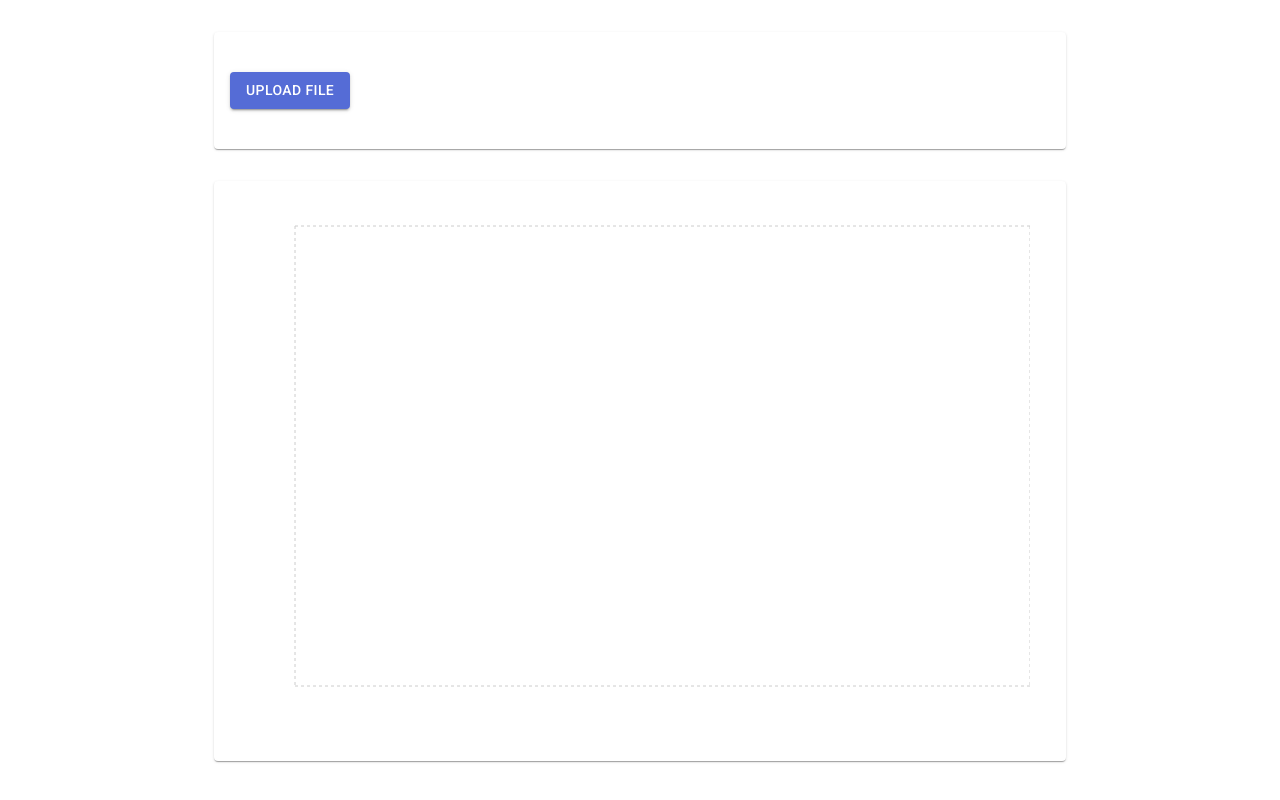
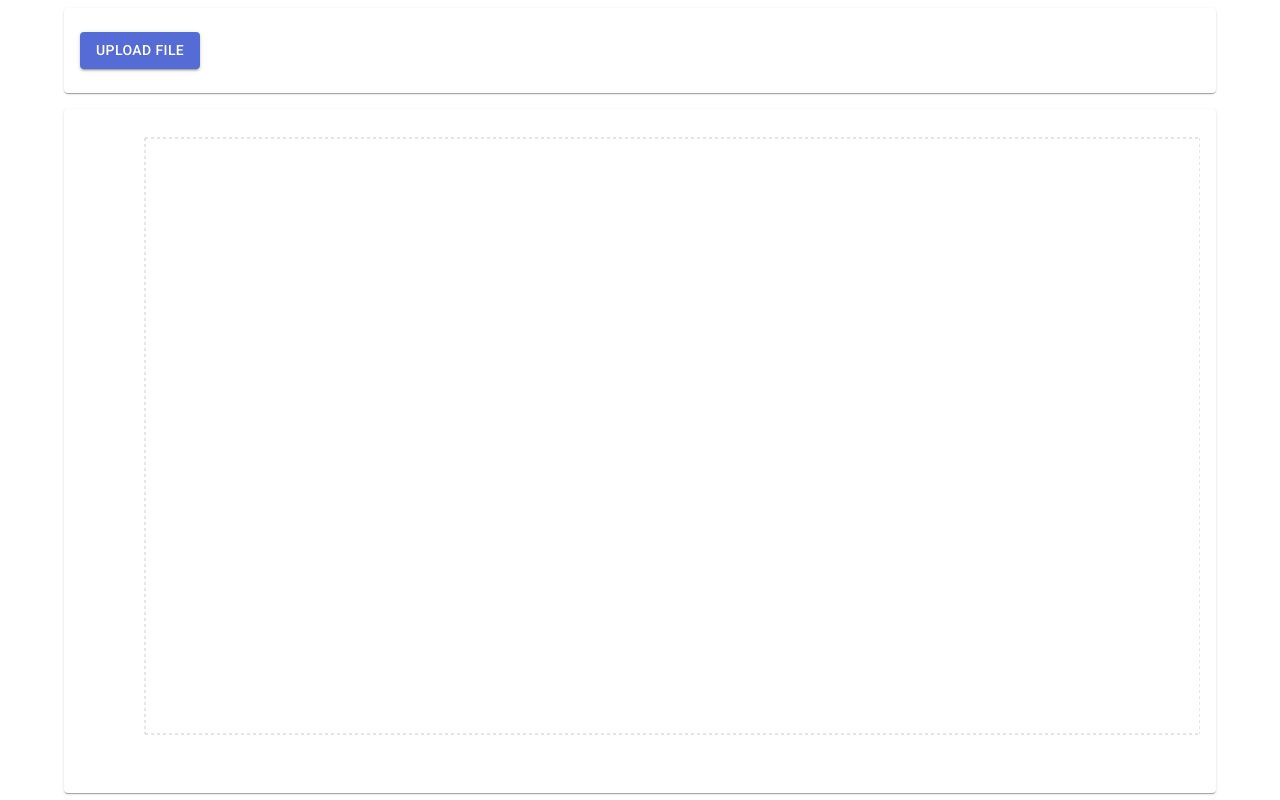
Before and after one commit to barinali/tadhack-2021-berlin-client, a React (Create React App) app: page / in a window 1280 px wide. Built offline with nearby package versions, Linux system fonts and the light colour scheme.

Commit message:
Tweak white-spaces in UI

```diff
--- a/public/index.html
+++ b/public/index.html
@@ -22,6 +22,16 @@
     <title>tadhack-2021-berlin-client</title>
     <!-- Fonts to support Material Design -->
     <link rel="stylesheet" href="https://fonts.googleapis.com/css?family=Roboto:300,400,500,700&display=swap" />
+
+    <style>
+      html, body, #root {
+        height: 100%;
+      }
+
+      #root {
+        display: flex;
+      }
+    </style>
   </head>
   <body>
     <noscript>You need to enable JavaScript to run this app.</noscript>
--- a/src/App.js
+++ b/src/App.js
@@ -1,8 +1,7 @@
 import { useState } from 'react';
 import { withStyles } from '@mui/styles';
-import Container from '@mui/material/Container';
+import MuiContainer from '@mui/material/Container';
 import Typography from '@mui/material/Typography';
-import Box from '@mui/material/Box';
 import MuiPaper from '@mui/material/Paper';
 import FileUploadButton from './components/FileUploadButton/FIleUploadButton';
 import PriceChart from './components/PriceChart';
@@ -10,9 +9,25 @@ import { simulateNumbers } from './helpers/api';
 
 const Paper = withStyles((theme) => ({
   root: {
-    padding: theme.spacing(5, 2)
+    padding: theme.spacing(3, 2),
+    margin: theme.spacing(1, 0),
+    display: 'flex',
   }
 }))(MuiPaper);
+
+const AutoHeightPaper = withStyles({
+  root: {
+    flex: 1,
+  }
+})(Paper);
+
+const Container = withStyles(({
+  root: {
+    display: 'flex !important',
+    flex: 1,
+    flexDirection: 'column',
+  }
+}))(MuiContainer);
 
 const AWA_PROVIDER = 'AWA_PROVIDER';
 
@@ -50,7 +65,6 @@ export default function App() {
 
       try {
         const response = await simulateNumbers(numbers);
-        console.log('response', response);
         const computedData = modifier(response);
 
         setData(computedData);
@@ -64,18 +78,14 @@ export default function App() {
   };
 
   return (
-    <Container maxWidth="md">
-      <Box sx={{ my: 4 }}>
-        <Paper>
-          <FileUploadButton onChange={onFileChange} />
-        </Paper>
-      </Box>
+    <Container maxWidth="lg">
+      <Paper>
+        <FileUploadButton onChange={onFileChange} />
+      </Paper>
 
-      <Box sx={{ my: 4 }}>
-        <Paper>
-          <PriceChart data={data} />
-        </Paper>
-      </Box>
+      <AutoHeightPaper>
+        <PriceChart data={data} />
+      </AutoHeightPaper>
     </Container>
   );
 }
--- a/src/components/PriceChart/index.js
+++ b/src/components/PriceChart/index.js
@@ -7,7 +7,8 @@ import {
   CartesianGrid,
   Cell,
   Tooltip,
-  Label
+  Label,
+  ResponsiveContainer
 } from "recharts";
 
 const colors = [
@@ -33,6 +34,7 @@ const colors = [
 
 export default function PriceChart({ data = [] }) {
   return (
+    <ResponsiveContainer width="100%" height="100%">
       <BarChart
         width={800}
         height={500}
@@ -47,7 +49,7 @@ export default function PriceChart({ data = [] }) {
         <CartesianGrid strokeDasharray="3 3" />
         <XAxis dataKey="name" />
         <YAxis tickFormatter={value => `$${value}`}>
-        <Label value="Total cost" angle={-90} position="insideLeft" />
+          <Label value="Total cost" angle={-90} position="insideLeft" offset={1} />
         </YAxis>
         <Tooltip formatter={(value, name, props) => `$${value.toFixed(3)}`} />
         <Bar dataKey="totalCost" fill="#8884d8">
@@ -56,5 +58,6 @@ export default function PriceChart({ data = [] }) {
           ))}
         </Bar>
       </BarChart>
+    </ResponsiveContainer>
   );
 }
```
Lines whose indentation alone changed are shown as unchanged.
